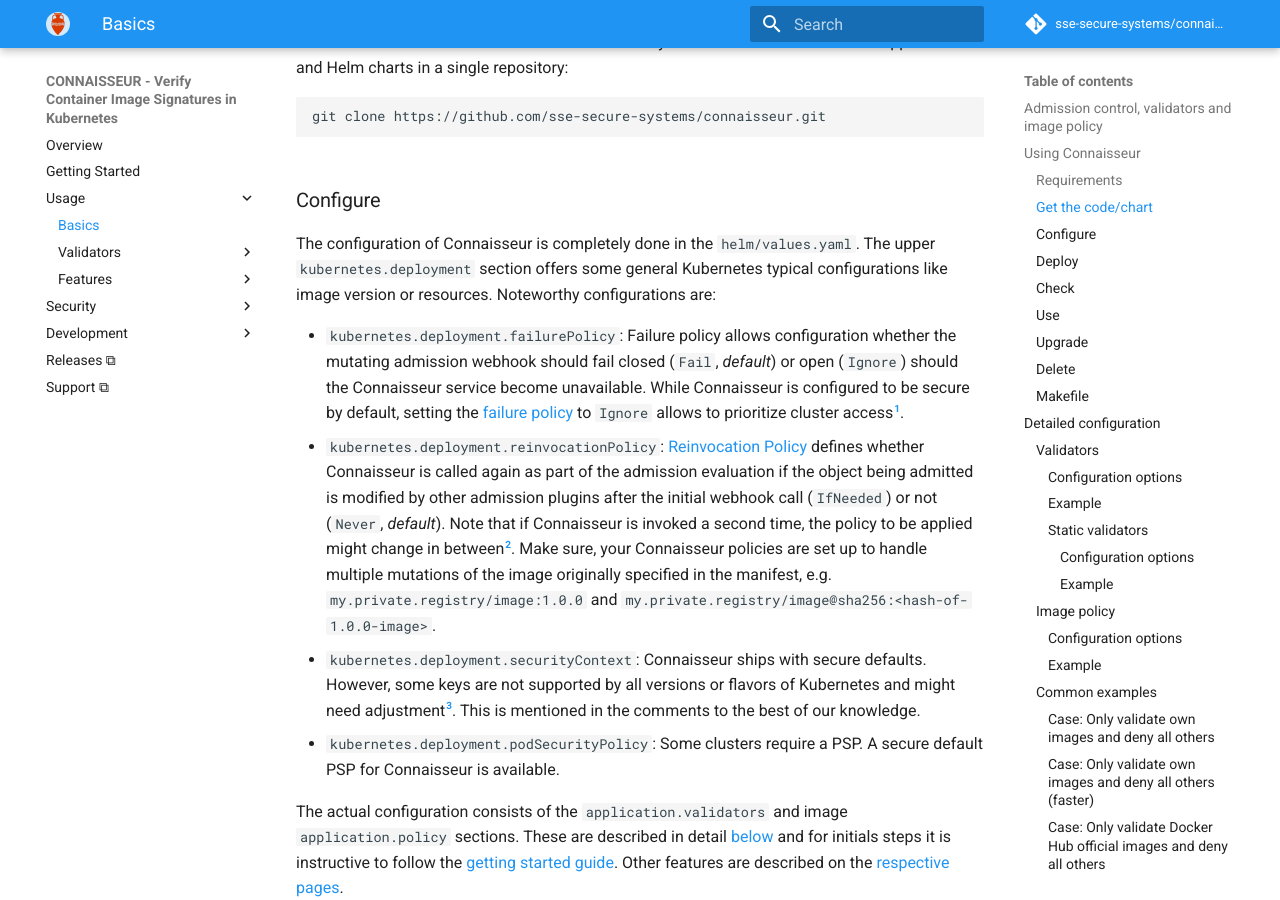
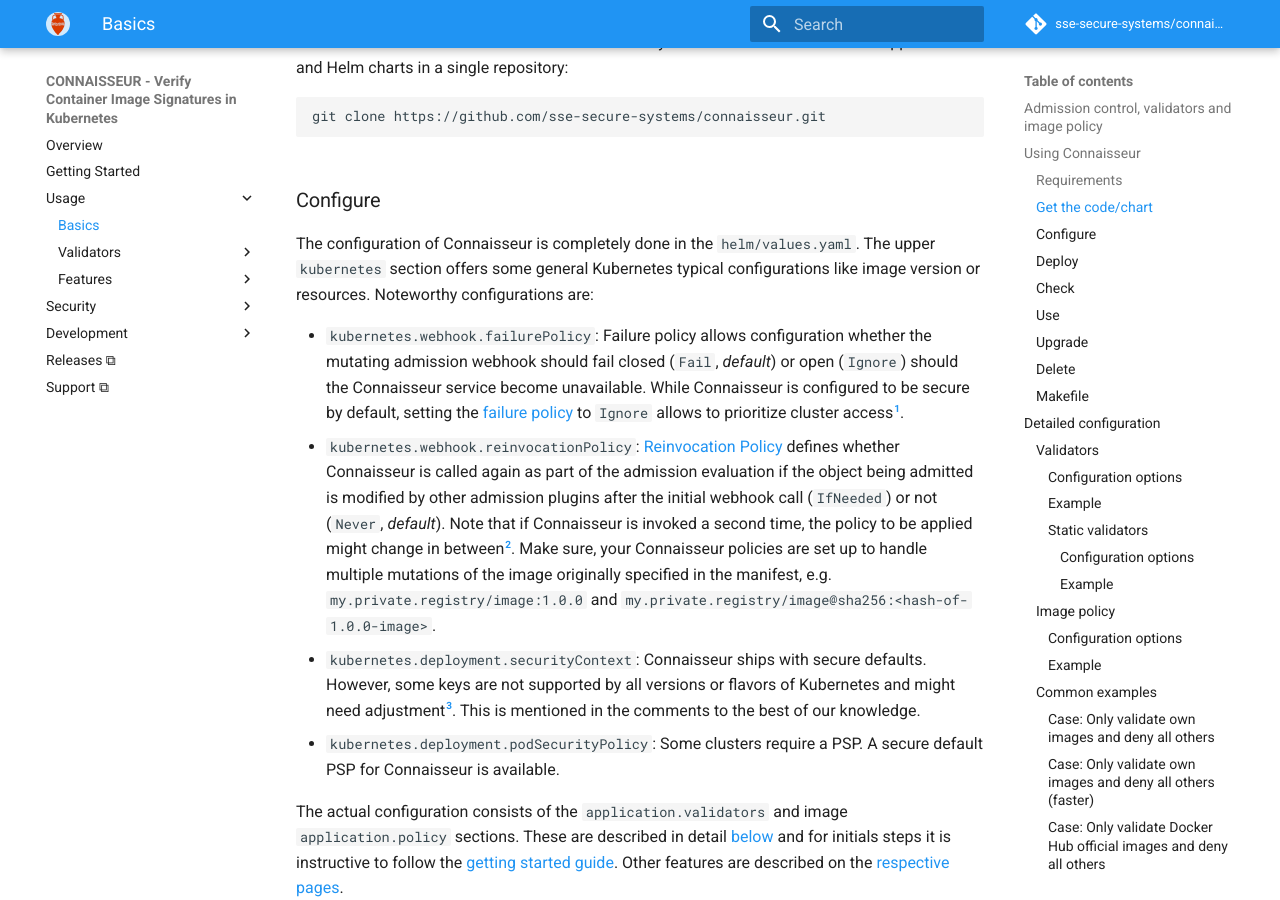
Before and after one commit to sse-secure-systems/connaisseur, an MkDocs documentation site: the page built from docs/basics.md, in a window 1280 px wide and 900 px high, scrolled down 1402 px. Built offline with MkDocs 1.6.1 and Material for MkDocs 9.7.7, drawn with Linux system fonts in a browser that asks for light colours; emoji names are drawn with the system emoji font; comment, search, counter and statistics services are not loaded; the version menu is left out.

Commit message:
refactor: split off webhook configuration

```diff
--- a/docs/basics.md
+++ b/docs/basics.md
@@ -51,11 +51,11 @@
 ### Configure
 
 The configuration of Connaisseur is completely done in the `helm/values.yaml`.
-The upper `kubernetes.deployment` section offers some general Kubernetes typical configurations like image version or resources.
+The upper `kubernetes` section offers some general Kubernetes typical configurations like image version or resources.
 Noteworthy configurations are:
 
-- `kubernetes.deployment.failurePolicy`: Failure policy allows configuration whether the mutating admission webhook should fail closed (`Fail`, *default*) or open (`Ignore`) should the Connaisseur service become unavailable. While Connaisseur is configured to be secure by default, setting the [failure policy](https://kubernetes.io/docs/reference/access-authn-authz/extensible-admission-controllers/#failure-policy) to `Ignore` allows to prioritize cluster access[^1].
-- `kubernetes.deployment.reinvocationPolicy`: [Reinvocation Policy](https://kubernetes.io/docs/reference/access-authn-authz/extensible-admission-controllers/#reinvocation-policy) defines whether Connaisseur is called again as part of the admission evaluation if the object being admitted is modified by other admission plugins after the initial webhook call (`IfNeeded`) or not (`Never`, *default*). Note that if Connaisseur is invoked a second time, the policy to be applied might change in between[^2]. Make sure, your Connaisseur policies are set up to handle multiple mutations of the image originally specified in the manifest, e.g. `my.private.registry/image:1.0.0` and `my.private.registry/image@sha256:<hash-of-1.0.0-image>`.
+- `kubernetes.webhook.failurePolicy`: Failure policy allows configuration whether the mutating admission webhook should fail closed (`Fail`, *default*) or open (`Ignore`) should the Connaisseur service become unavailable. While Connaisseur is configured to be secure by default, setting the [failure policy](https://kubernetes.io/docs/reference/access-authn-authz/extensible-admission-controllers/#failure-policy) to `Ignore` allows to prioritize cluster access[^1].
+- `kubernetes.webhook.reinvocationPolicy`: [Reinvocation Policy](https://kubernetes.io/docs/reference/access-authn-authz/extensible-admission-controllers/#reinvocation-policy) defines whether Connaisseur is called again as part of the admission evaluation if the object being admitted is modified by other admission plugins after the initial webhook call (`IfNeeded`) or not (`Never`, *default*). Note that if Connaisseur is invoked a second time, the policy to be applied might change in between[^2]. Make sure, your Connaisseur policies are set up to handle multiple mutations of the image originally specified in the manifest, e.g. `my.private.registry/image:1.0.0` and `my.private.registry/image@sha256:<hash-of-1.0.0-image>`.
 - `kubernetes.deployment.securityContext`: Connaisseur ships with secure defaults. However, some keys are not supported by all versions or flavors of Kubernetes and might need adjustment[^3]. This is mentioned in the comments to the best of our knowledge.
 - `kubernetes.deployment.podSecurityPolicy`: Some clusters require a PSP. A secure default PSP for Connaisseur is available.
 
```
Also changed, not shown: docs/features/detection_mode.md (+1 -1 lines), 2 other files.
